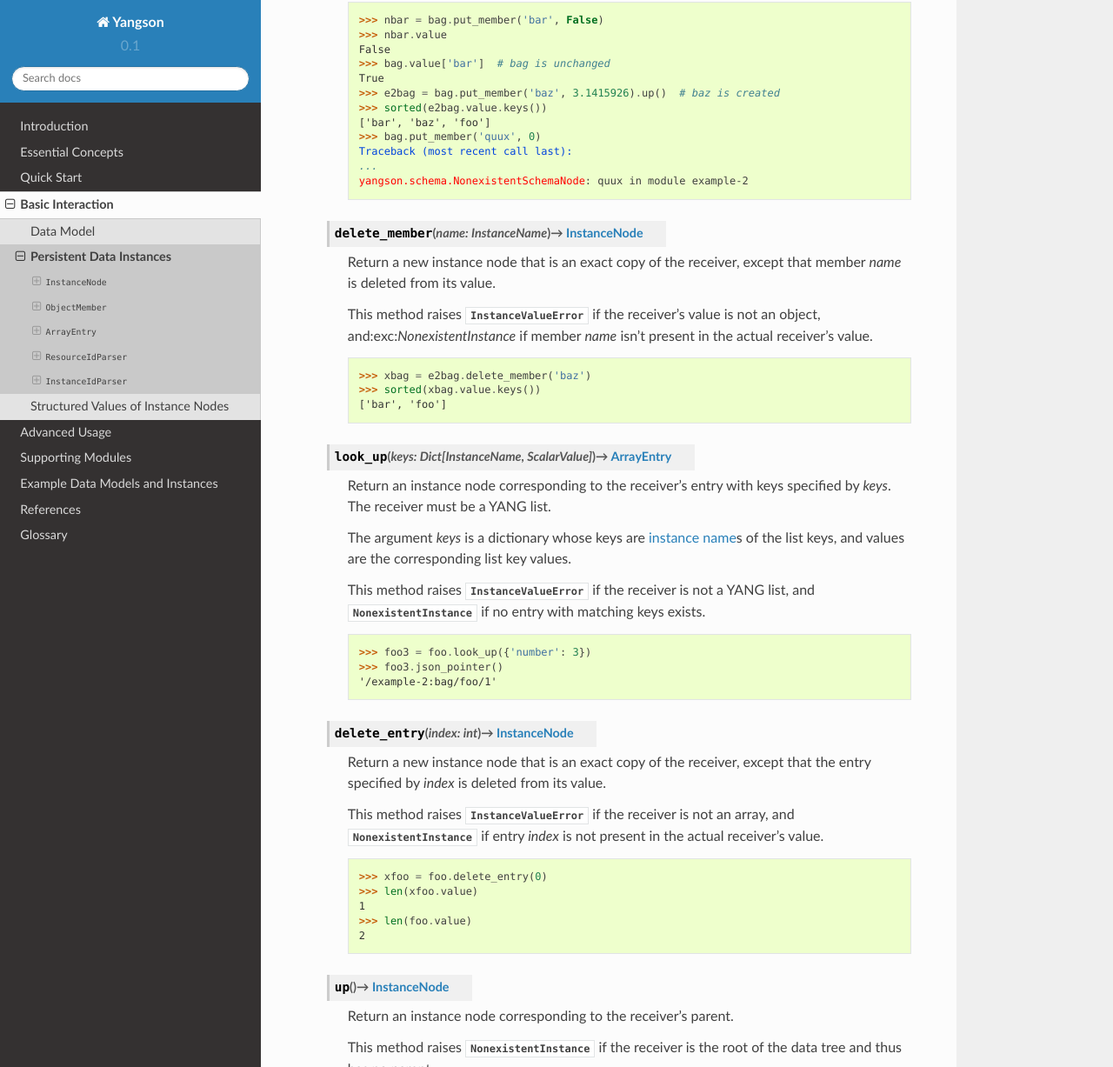
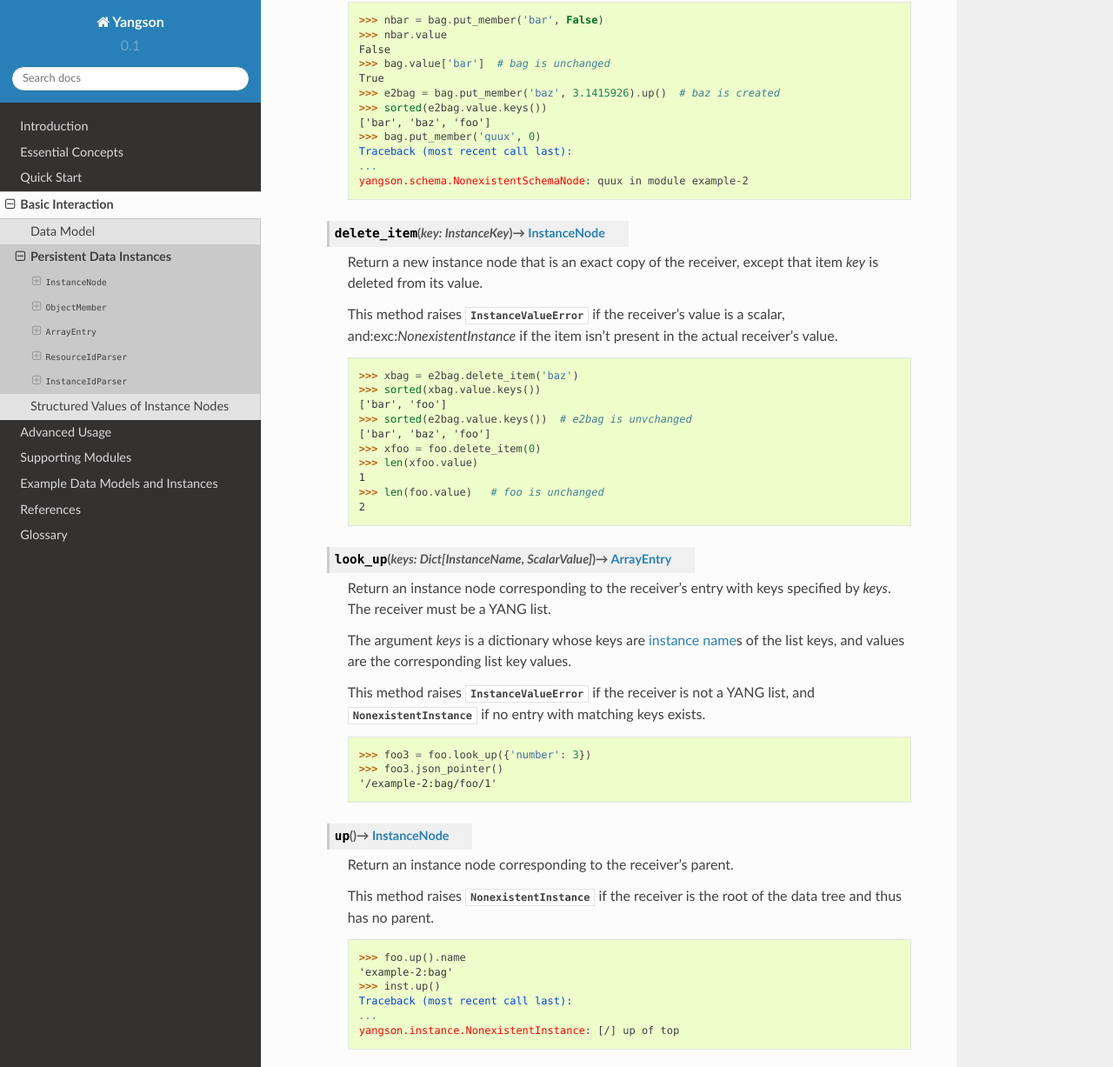
Before and after one commit to CZ-NIC/yangson, a Sphinx documentation site: the page built from docs/instance.rst, in a window 1280 px wide and 1400 px high, scrolled down 4720 px, cut to the strip 0-1227 px from the top of the window. Shown: the whole strip at 87% size. Built offline with Sphinx 7.4.7 and the Read the Docs theme 2.0.0, drawn with Linux system fonts in a browser that asks for light colours; some of the changed text lies outside the part shown.

Commit message:
Unify delete_member and delete_entry methods.

```diff
--- a/docs/instance.rst
+++ b/docs/instance.rst
@@ -50,7 +50,7 @@
    ...   ri = json.load(infile)
    >>> inst = dm.from_raw(ri)
 
-.. class:: InstanceNode(key: InstKey, value: Value, \
+.. class:: InstanceNode(key: InstanceKey, value: Value, \
 	   parinst: Optional[InstanceNode], \
 	   schema_node: DataNode, timestamp: datetime.datetime)
 
@@ -199,7 +199,7 @@
 
    .. automethod:: json_pointer
 
-   .. method:: __getitem__(key: InstKey) -> InstanceNode
+   .. method:: __getitem__(key: InstanceKey) -> InstanceNode
 
       This method allows for selecting receiver's member or entry
       using square brackets as it is usual for other Python sequence
@@ -305,20 +305,27 @@
 	 ...
 	 yangson.schema.NonexistentSchemaNode: quux in module example-2
 
-   .. method:: delete_member(name: InstanceName) -> InstanceNode
+   .. method:: delete_item(key: InstanceKey) -> InstanceNode
 
       Return a new instance node that is an exact copy of the
-      receiver, except that member *name* is deleted from its value.
+      receiver, except that item *key* is deleted from its value.
 
       This method raises :exc:`InstanceValueError` if the receiver's
-      value is not an object, and:exc:`NonexistentInstance` if member
-      *name* isn't present in the actual receiver's value.
+      value is a scalar, and:exc:`NonexistentInstance` if the item
+      isn't present in the actual receiver's value.
 
       .. doctest::
 
-	 >>> xbag = e2bag.delete_member('baz')
+	 >>> xbag = e2bag.delete_item('baz')
 	 >>> sorted(xbag.value.keys())
 	 ['bar', 'foo']
+	 >>> sorted(e2bag.value.keys())  # e2bag is unvchanged
+	 ['bar', 'baz', 'foo']
+	 >>> xfoo = foo.delete_item(0)
+	 >>> len(xfoo.value)
+	 1
+	 >>> len(foo.value)   # foo is unchanged
+	 2
 
    .. method:: look_up(keys: Dict[InstanceName, ScalarValue]) -> ArrayEntry
 
@@ -338,22 +345,6 @@
 	 >>> foo3 = foo.look_up({'number': 3})
 	 >>> foo3.json_pointer()
 	 '/example-2:bag/foo/1'
-
-   .. method:: delete_entry(index: int) -> InstanceNode
-
-      Return a new instance node that is an exact copy of the
-      receiver, except that the entry specified by *index* is deleted
-      from its value.
-
-      This method raises :exc:`InstanceValueError` if the receiver is
-      not an array, and :exc:`NonexistentInstance` if entry *index* is
-      not present in the actual receiver's value.
-
-      >>> xfoo = foo.delete_entry(0)
-      >>> len(xfoo.value)
-      1
-      >>> len(foo.value)
-      2
 
    .. method:: up() -> InstanceNode
 
--- a/docs/instvalue.rst
+++ b/docs/instvalue.rst
@@ -63,7 +63,7 @@
       Return a shallow copy of the receiver with :attr:`last_modified`
       set to current time.
 
-   .. method:: __setitem__(self, key: InstKey, value: Value) -> None
+   .. method:: __setitem__(self, key: InstanceKey, value: Value) -> None
 
       Set an array entry or object member *key* to *value* and update
       receiver's timestamp to the current time.
--- a/docs/quickstart.rst
+++ b/docs/quickstart.rst
@@ -233,7 +233,7 @@
 
 .. doctest::
 
-   >>> broken2 = inw.up().up().up().delete_member('bar').top()
+   >>> broken2 = inw.up().up().up().delete_item('bar').top()
    >>> broken2.validate()
    Traceback (most recent call last):
    ...
```
Also changed, not shown: 3 other files.
